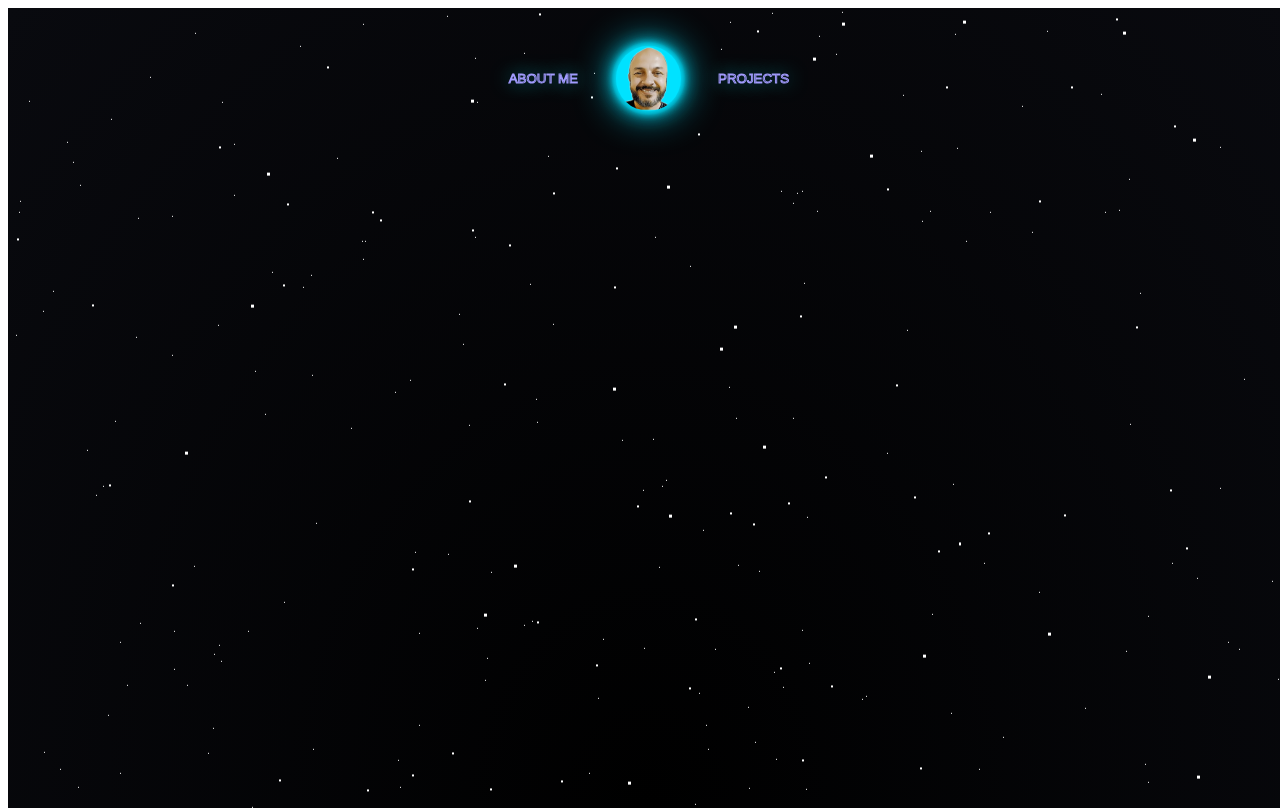
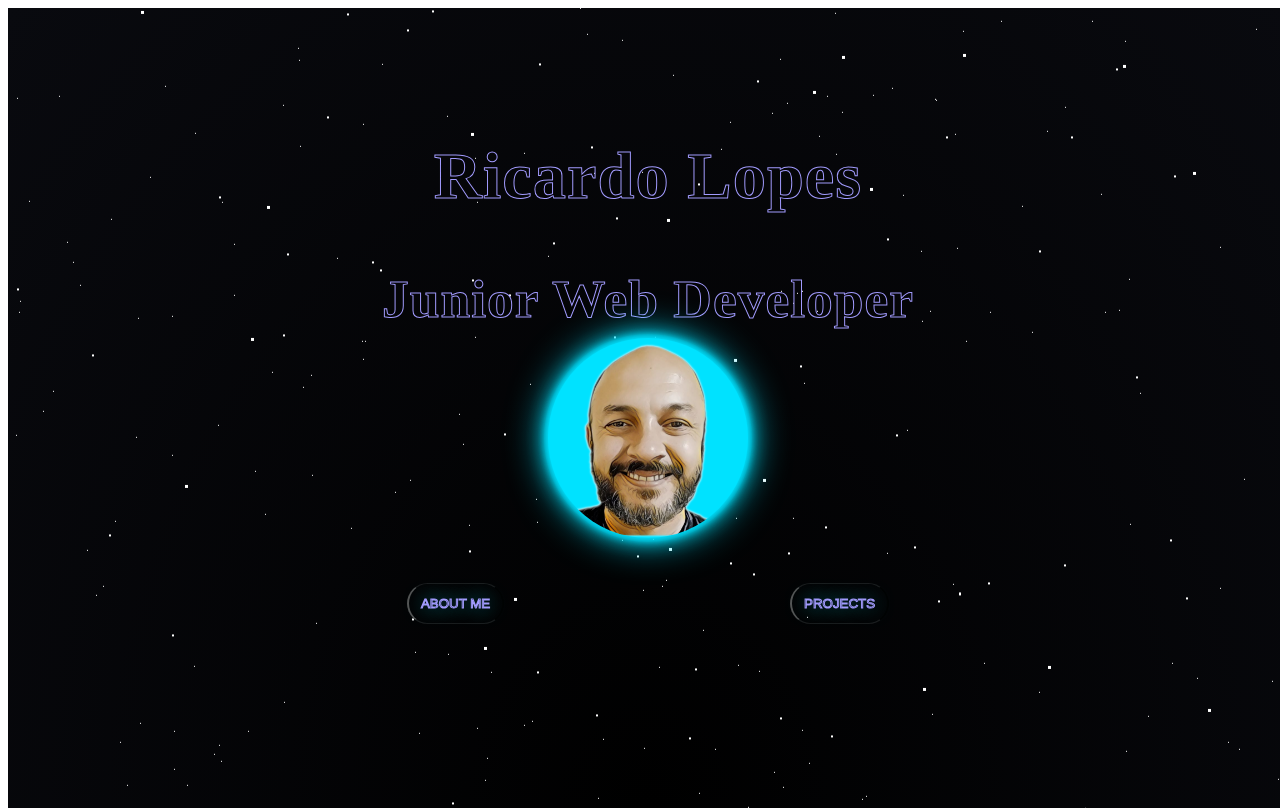
Before and after one commit to Ricll/rickdev, a Next.js app: page / in a window 1280 px wide. Built offline with nearby package versions, Linux system fonts and the light colour scheme.

Commit message:
Add title and subtitle

```diff
--- a/src/components/HomePage/index.tsx
+++ b/src/components/HomePage/index.tsx
@@ -9,7 +9,10 @@ import {
   About,
   Projects,
   Image,
-  ImageContainer
+  ButtonsContainer,
+  TextContainer,
+  Title,
+  SubTitle
 } from './styles'
 
 const HomePage: React.FC = () => {
@@ -19,12 +22,15 @@ const HomePage: React.FC = () => {
       <Stars2 />
       <Stars3 />
       <Menu>
-        <About>About Me</About>
-        <ImageContainer>
-          <Image src={'/cartoon_profy.png'} />
-        </ImageContainer>
-
-        <Projects>Projects</Projects>
+        <TextContainer>
+          <Title>Ricardo Lopes</Title>
+          <SubTitle>Junior Web Developer</SubTitle>
+        </TextContainer>
+        <Image src={'/cartoon_profy.png'} />
+        <ButtonsContainer>
+          <About>About Me</About>
+          <Projects>Projects</Projects>
+        </ButtonsContainer>
       </Menu>
     </Container>
   )
--- a/src/components/HomePage/styles.ts
+++ b/src/components/HomePage/styles.ts
@@ -615,37 +615,90 @@ export const Stars3 = styled.div`
 `
 
 export const Menu = styled.div`
-  display: grid;
+  display: flex;
   position: absolute;
-  top: 30px;
-  grid-template-areas: 'about image project';
-
+  flex-direction: column;
+  width: 60%;
+  height: 70%;
+  top: 45%;
+  left: 50%;
+  transform: translate(-50%, -50%);
   z-index: 2;
+  justify-content: center;
   align-items: center;
-  grid-template-columns: 45vw 10vw 45vw;
-  grid-template-rows: 10vh;
-  grid-gap: 0px;
 
   @media screen and (max-width: 600px) {
-    grid-template-columns: 45vw 10vw 45vw;
+    width: 100%;
     justify-content: center;
-    grid-gap: 0px;
   }
 `
+export const TextContainer = styled(motion.div)`
+  display: column;
 
+  width: 100%;
+  height: 250px;
+  text-align: center;
+  letter-spacing: 1px;
+  @media screen and (max-width: 600px) {
+    letter-spacing: 0.5px;
+    height: 180px;
+  }
+`
+export const Title = styled(motion.h1)`
+  color: #a29bfe;
+  -webkit-text-fill-color: transparent;
+  -webkit-text-stroke-width: 1px;
+  padding: 5px;
+
+  @media screen and (min-width: 320px) {
+    font-size: calc(46px + 6 * ((100vw - 320px) / 680));
+  }
+
+  @media screen and (min-width: 1000px) {
+    font-size: calc(58px + 6 * ((100vw - 320px) / 680));
+  }
+`
+export const SubTitle = styled(motion.h1)`
+  color: #a29bfe;
+  -webkit-text-fill-color: transparent;
+  -webkit-text-stroke-width: 1px;
+  padding: 5px;
+
+  @media screen and (min-width: 320px) {
+    font-size: calc(36px + 6 * ((100vw - 320px) / 680));
+  }
+  @media screen and (min-width: 1000px) {
+    font-size: calc(45px + 6 * ((100vw - 320px) / 680));
+  }
+`
+export const ButtonsContainer = styled.div`
+  display: flex;
+  width: 100%;
+  margin-top: 20px;
+  height: 100px;
+  align-items: center;
+  justify-content: space-around;
+  box-sizing: border-box;
+
+  @media screen and (max-width: 600px) {
+    justify-content: space-around;
+  }
+`
 export const About = styled(motion.button).attrs({
   whileHover: { color: '#f1c40f', scale: 1.1 },
   whileTap: { color: '#f1c40f', scale: 1.1 }
 })`
-  display: grid;
-  grid-area: 'about';
-  justify-content: end;
   color: #a29bfe;
   text-transform: uppercase;
   text-shadow: 0 0 20px rgba(0, 226, 255, 1);
-  border: none;
+  border-top: 1px solid rgba(255, 255, 255, 0.1);
+  border-bottom: 1px solid rgba(255, 255, 255, 0.1);
+  border-radius: 30px;
   outline: none;
   background: none;
+  margin: 12px;
+  padding: 12px;
+
   -webkit-text-fill-color: transparent;
   -webkit-text-stroke-width: 1px;
   -webkit-tap-highlight-color: transparent;
@@ -654,33 +707,9 @@ export const About = styled(motion.button).attrs({
     justify-content: start;
   }
 `
-
-export const AboutFake = styled(motion.button).attrs({
-  whileHover: { color: '#f1c40f', scale: 1.1 },
-  whileTap: { color: '#f1c40f', scale: 1.1 }
-})`
-  display: grid;
-  grid-area: 'image';
-  justify-content: center;
-  color: #a29bfe;
-  text-transform: uppercase;
-  text-shadow: 0 0 20px rgba(0, 226, 255, 1);
-  border: none;
-  outline: none;
-  background: none;
-  -webkit-text-fill-color: transparent;
-  -webkit-text-stroke-width: 1px;
-  -webkit-tap-highlight-color: transparent;
-`
-
-export const ImageContainer = styled.div`
-  display: grid;
-  grid-area: 'image';
-  justify-content: center;
-`
 export const Image = styled.img`
-  height: 65px;
-  width: 65px;
+  width: 200px;
+  height: 200px;
   background: none;
   border-radius: 50%;
   object-fit: cover;
@@ -690,12 +719,8 @@ export const Image = styled.img`
     0 0 0 4px rgba(0, 226, 255, 0.1);
 
   @media screen and (max-width: 600px) {
-    height: 55px;
-    width: 55px;
-  }
-  @media (max-width: 320px) {
-    height: 35px;
-    width: 35px;
+    width: 120px;
+    height: 120px;
   }
 `
 export const Projects = styled(motion.button).attrs({
@@ -703,23 +728,19 @@ export const Projects = styled(motion.button).attrs({
   whileTap: { color: '#f1c40f', scale: 1.1 }
 })`
   color: #a29bfe;
-  display: grid;
-  grid-area: 'project';
-  justify-content: start;
+  text-transform: uppercase;
   text-shadow: 0 0 20px rgba(0, 226, 255, 1);
-  text-transform: uppercase;
-  border: none;
-  outline: none !important;
+  border-top: 1px solid rgba(255, 255, 255, 0.1);
+  border-bottom: 1px solid rgba(255, 255, 255, 0.1);
+  border-radius: 30px;
+  outline: none;
   background: none;
-  text-decoration: none;
+  margin: 12px;
+  padding: 12px;
 
-  box-shadow: none;
   -webkit-text-fill-color: transparent;
   -webkit-text-stroke-width: 1px;
-
   -webkit-tap-highlight-color: transparent;
-  -webkit-appearance: none;
-  -moz-appearance: none;
 
   @media screen and (max-width: 600px) {
     justify-content: end;
--- a/src/styles/global.ts
+++ b/src/styles/global.ts
@@ -20,7 +20,7 @@ body {
     font-size: 16px;
 
 @media screen and (min-width: 320px) {
-   font-size: calc(26px + 6 * ((100vw - 320px) / 680));
+   font-size: calc(24px + 6 * ((100vw - 320px) / 680));
 }
 
 @media screen and (min-width: 1000px) {
```
